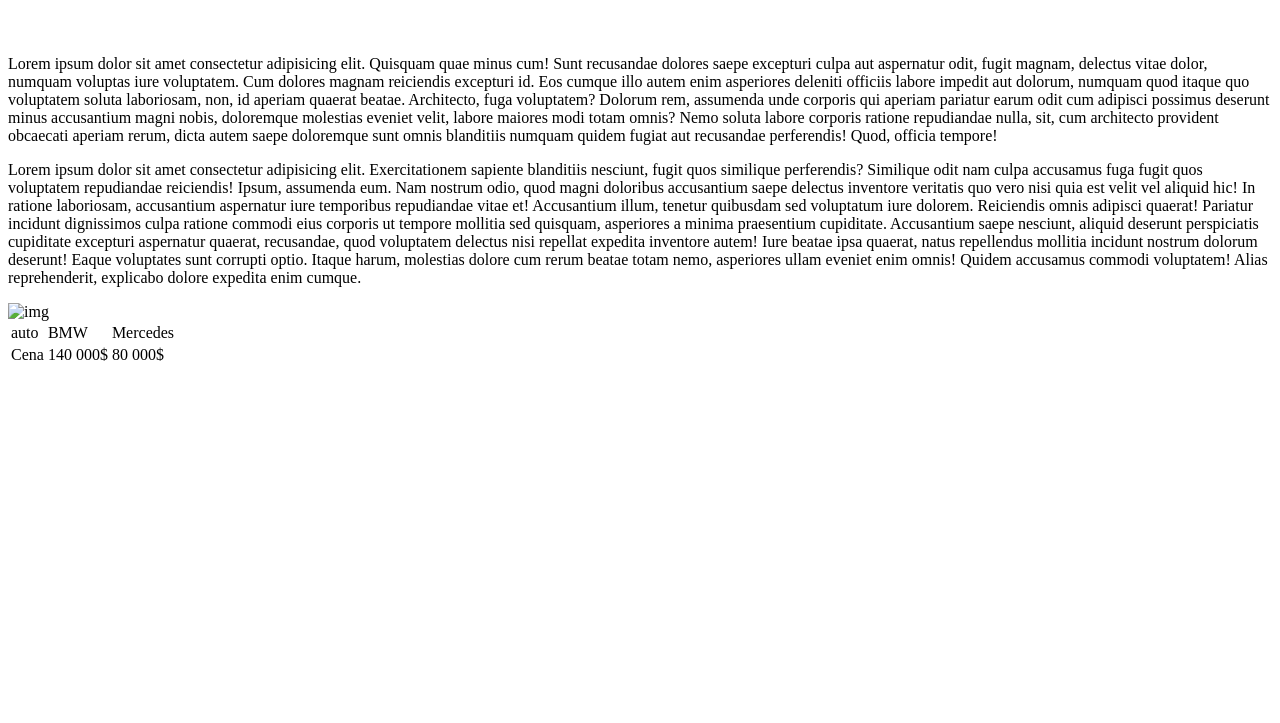
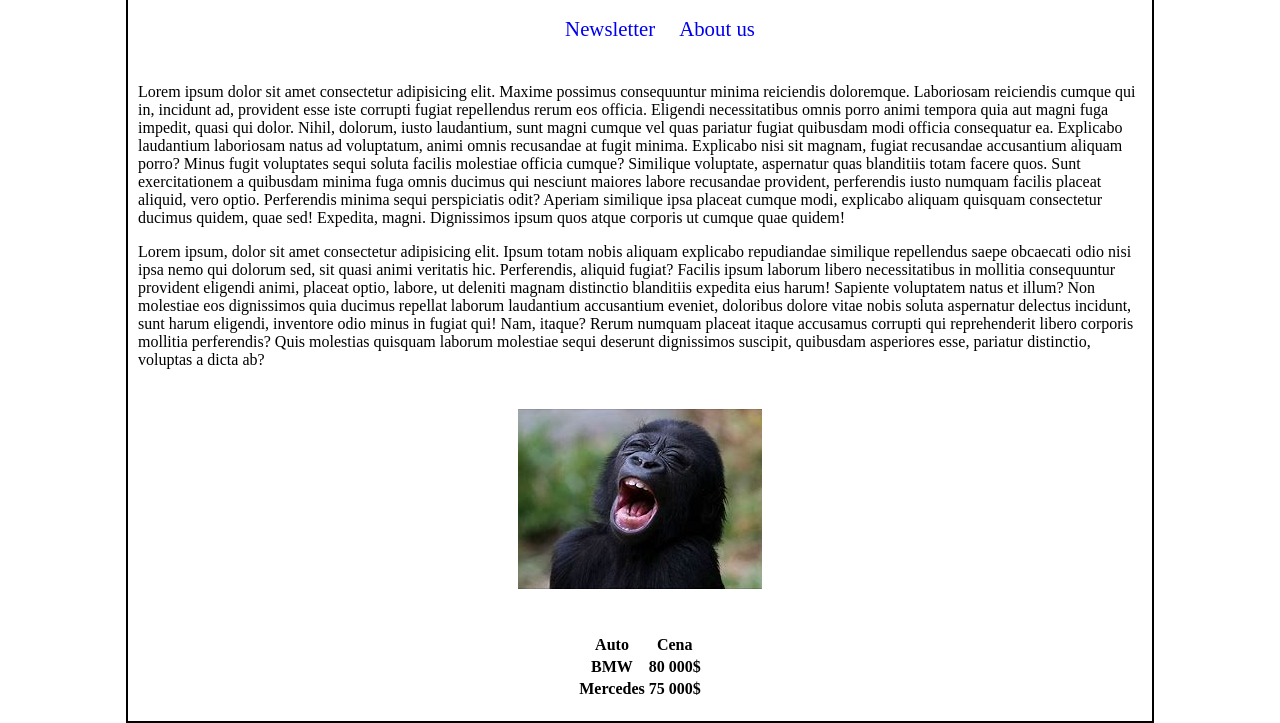
Before and after one commit to pavelvanis/13.10.Test, a plain HTML site: page index.html in a window 1280 px wide. Shown: the part 81-804 px from the top of the page. Drawn offline with Linux system fonts and the light colour scheme.

Commit message:
index + style update

```diff
--- a/index.html
+++ b/index.html
@@ -13,38 +13,46 @@
     <h1>Heading</h1>
 
     <menu>
-        <a href="newsletter.html"></a>
-        <a href="aboutUs.html"></a>
+        <a href="newsletter.html">Newsletter</a>
+        <a href="aboutUs.html">About us</a>
     </menu>
 
     <main>
-        <p>Lorem ipsum dolor sit amet consectetur adipisicing elit. Quisquam quae minus cum! Sunt recusandae dolores saepe excepturi culpa aut aspernatur odit, fugit magnam, delectus vitae dolor, numquam voluptas iure voluptatem.
-            Cum dolores magnam reiciendis excepturi id. Eos cumque illo autem enim asperiores deleniti officiis labore impedit aut dolorum, numquam quod itaque quo voluptatem soluta laboriosam, non, id aperiam quaerat beatae.
-            Architecto, fuga voluptatem? Dolorum rem, assumenda unde corporis qui aperiam pariatur earum odit cum adipisci possimus deserunt minus accusantium magni nobis, doloremque molestias eveniet velit, labore maiores modi totam omnis?
-            Nemo soluta labore corporis ratione repudiandae nulla, sit, cum architecto provident obcaecati aperiam rerum, dicta autem saepe doloremque sunt omnis blanditiis numquam quidem fugiat aut recusandae perferendis! Quod, officia tempore!
+        <p>
+            Lorem ipsum dolor sit amet consectetur adipisicing elit. Maxime possimus consequuntur minima reiciendis doloremque. Laboriosam reiciendis cumque qui in, incidunt ad, provident esse iste corrupti fugiat repellendus rerum eos officia.
+            Eligendi necessitatibus omnis porro animi tempora quia aut magni fuga impedit, quasi qui dolor. Nihil, dolorum, iusto laudantium, sunt magni cumque vel quas pariatur fugiat quibusdam modi officia consequatur ea.
+            Explicabo laudantium laboriosam natus ad voluptatum, animi omnis recusandae at fugit minima. Explicabo nisi sit magnam, fugiat recusandae accusantium aliquam porro? Minus fugit voluptates sequi soluta facilis molestiae officia cumque?
+            Similique voluptate, aspernatur quas blanditiis totam facere quos. Sunt exercitationem a quibusdam minima fuga omnis ducimus qui nesciunt maiores labore recusandae provident, perferendis iusto numquam facilis placeat aliquid, vero optio.
+            Perferendis minima sequi perspiciatis odit? Aperiam similique ipsa placeat cumque modi, explicabo aliquam quisquam consectetur ducimus quidem, quae sed! Expedita, magni. Dignissimos ipsum quos atque corporis ut cumque quae quidem!
         </p>
-        <p>Lorem ipsum dolor sit amet consectetur adipisicing elit. Exercitationem sapiente blanditiis nesciunt, fugit quos similique perferendis? Similique odit nam culpa accusamus fuga fugit quos voluptatem repudiandae reiciendis! Ipsum, assumenda eum.
-            Nam nostrum odio, quod magni doloribus accusantium saepe delectus inventore veritatis quo vero nisi quia est velit vel aliquid hic! In ratione laboriosam, accusantium aspernatur iure temporibus repudiandae vitae et!
-            Accusantium illum, tenetur quibusdam sed voluptatum iure dolorem. Reiciendis omnis adipisci quaerat! Pariatur incidunt dignissimos culpa ratione commodi eius corporis ut tempore mollitia sed quisquam, asperiores a minima praesentium cupiditate.
-            Accusantium saepe nesciunt, aliquid deserunt perspiciatis cupiditate excepturi aspernatur quaerat, recusandae, quod voluptatem delectus nisi repellat expedita inventore autem! Iure beatae ipsa quaerat, natus repellendus mollitia incidunt nostrum dolorum deserunt!
-            Eaque voluptates sunt corrupti optio. Itaque harum, molestias dolore cum rerum beatae totam nemo, asperiores ullam eveniet enim omnis! Quidem accusamus commodi voluptatem! Alias reprehenderit, explicabo dolore expedita enim cumque.
+        <p>
+            Lorem ipsum, dolor sit amet consectetur adipisicing elit. Ipsum totam nobis aliquam explicabo repudiandae similique repellendus saepe obcaecati odio nisi ipsa nemo qui dolorum sed, sit quasi animi veritatis hic.
+            Perferendis, aliquid fugiat? Facilis ipsum laborum libero necessitatibus in mollitia consequuntur provident eligendi animi, placeat optio, labore, ut deleniti magnam distinctio blanditiis expedita eius harum! Sapiente voluptatem natus et illum?
+            Non molestiae eos dignissimos quia ducimus repellat laborum laudantium accusantium eveniet, doloribus dolore vitae nobis soluta aspernatur delectus incidunt, sunt harum eligendi, inventore odio minus in fugiat qui! Nam, itaque?
+            Rerum numquam placeat itaque accusamus corrupti qui reprehenderit libero corporis mollitia perferendis? Quis molestias quisquam laborum molestiae sequi deserunt dignissimos suscipit, quibusdam asperiores esse, pariatur distinctio, voluptas a dicta ab?
         </p>
 
-    <img src="img.jfif" alt="img">
+        <div class="img">
+           <img src="img/img.jfif" alt="img">
+        </div>
 
         <table>
             <tr>
-            <td>auto</td>
-            <td>BMW</td>
-            <td>Mercedes</td>
+                <th>Auto</th>
+                <th>Cena</th>
             </tr>
             <tr>
-            <td>Cena</td>
-            <td>140 000$</td>
-            <td>80 000$</td>
+                <th>BMW</th>
+                <th>80 000$</th>
+            </tr>
+            <tr>
+                <th>Mercedes</th>
+                <th>75 000$</th>
             </tr>
         </table>
 
     </main>
+
+
 </body>
 </html>
--- a/style.css
+++ b/style.css
@@ -2,10 +2,26 @@ body {
     display: flex;
     flex-direction: column;
     align-items: center;
+    border: solid 2px;
+    width: 80%;
+    margin: 0 auto;
 }
 
-menu {
-    flex-direction: row;
-    width: 100%;
-    justify-content: center;
+a {
+    margin: 10px;
+    font-size: 1.3em;
+    text-decoration: none;
 }
+
+main {
+    padding: 10px;
+}
+
+.img {
+    text-align: center;
+    margin: 40px 0;
+}
+
+table {
+    margin: 10px auto;
+}
```
Lines whose indentation alone changed are shown as unchanged.
